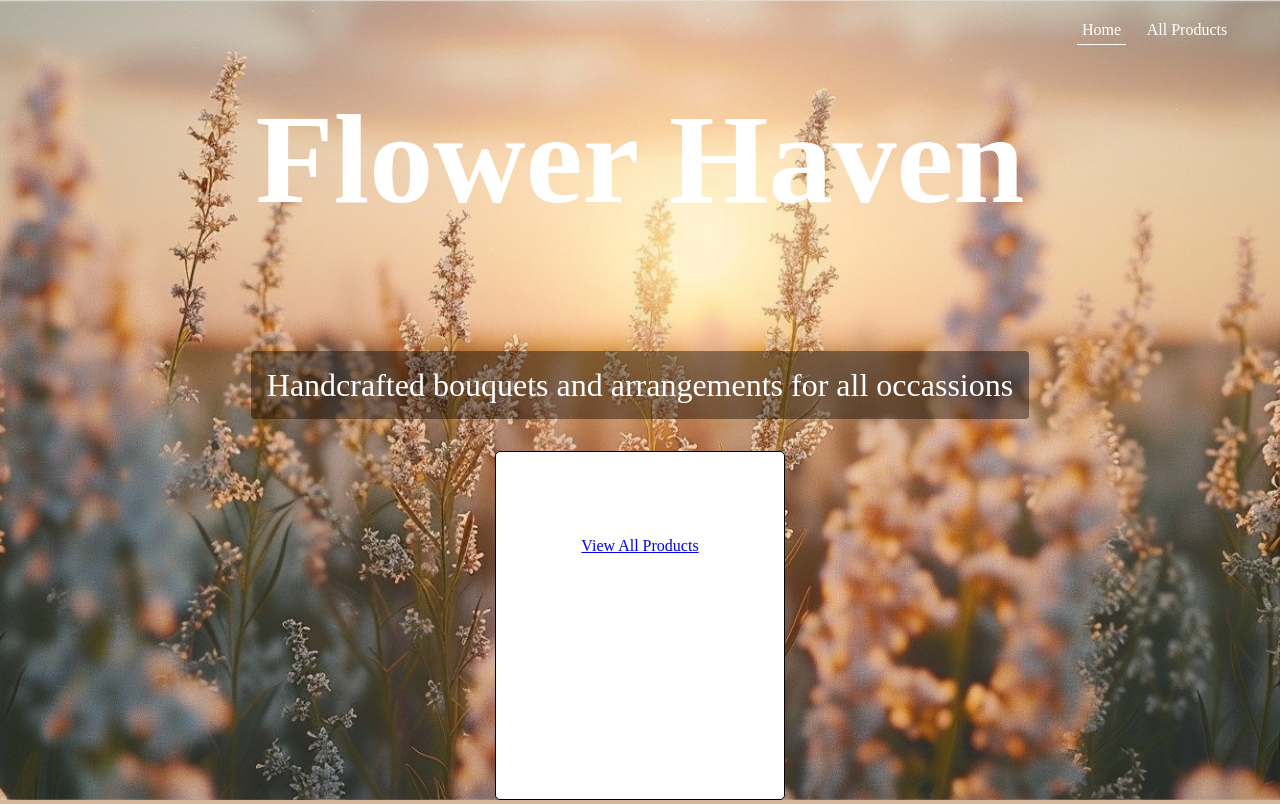
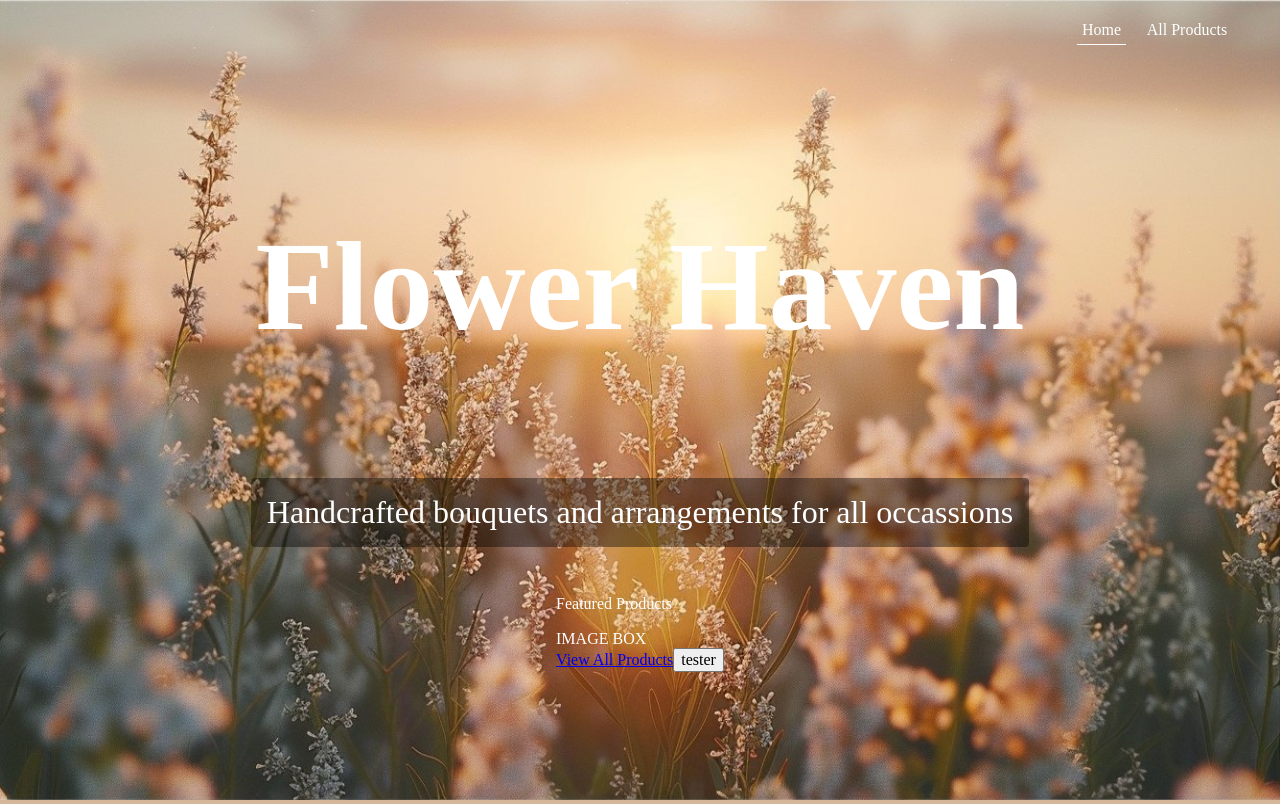
Before and after one commit to mcelle888/e-shop, a React (Vite) app: page / in a window 1280 px wide. Built offline with nearby package versions, Linux system fonts and the light colour scheme; no server answers; the database is empty.

Commit message:
Added empty modal

```diff
--- a/src/components/FlowerCard/FlowerCard.jsx
+++ b/src/components/FlowerCard/FlowerCard.jsx
@@ -1,18 +1,24 @@
 import React from 'react'
 import { Link } from 'react-router-dom'
 import styles from './FlowerCard.module.scss'
+import Modal from '../Modal/Modal'
 
 const FlowerCard = ( {flower} ) => {
     console.log(flower)
   return (
-    <article>
+    <>
+    <article className={styles.flowerBox} >
+        <div className={styles.flowerCard}>
         <h2>{flower.name}</h2>
         <img src={flower.imageLink} alt={flower.name} />
         <p>Starting from: ${flower.size.small.price} AUD</p>
         <p>Description: {flower.description}</p>
         <Link to ={flower.id}>More Info</Link>
-        <button>Add to Cart</button>
+        <Modal buttonText="Cart" />
+         </div>
     </article>
+
+    </>
   )
 }
 
--- a/src/components/FlowerCard/FlowerCard.module.scss
+++ b/src/components/FlowerCard/FlowerCard.module.scss
@@ -1,8 +1,7 @@
-article {
-    border: 1px solid black;
-    width: 20vw;
-    height: 50vh;;
-    background-color: white;
+.flowerCard {
+    width: 15vw;
+    height: 90%;
+    background-color: rgb(255, 255, 255);
     border-radius: 5px;
     padding: 1rem;
     display: flex;
@@ -10,7 +9,17 @@ article {
     align-items: center;
 }
 
-article > img {
+.flowerCard > img {
     height: 200px;
     width: 200px;
 }
+
+.flowerBox {
+    height: 55vh;
+    width: 20vw;
+    background-color: rgba(95, 55, 43, 0.5);
+    border-radius: 5px;
+    display: flex;
+    justify-content: center;
+    padding: 1rem;
+}
--- /dev/null
+++ b/src/components/Modal/Modal.jsx
@@ -0,0 +1,26 @@
+import React, { useState } from 'react'
+import styles from './Modal.module.scss'
+
+const Modal = ({ buttonText }) => {
+  const [isOpen, setIsOpen] = useState(false)
+
+  const toggleModal = () => {
+    setIsOpen(!isOpen)
+  }
+
+  return (
+    <>
+      <button onClick={toggleModal}>{buttonText}</button>
+      {isOpen && (
+        <dialog id="modal" className={styles.dialog} open>
+          <button onClick={toggleModal} className={styles.closeDialog}>
+            Close
+          </button>
+          <p>Lorem, ipsum dolor sit amet consectetur adipisicing elit. Velit, temporibus.</p>
+        </dialog>
+      )}
+    </>
+  )
+}
+
+export default Modal
--- a/src/components/Pages/LandingPage/LandingPage.jsx
+++ b/src/components/Pages/LandingPage/LandingPage.jsx
@@ -1,6 +1,7 @@
 import React from 'react'
 import styles from './LandingPage.module.scss'
 import { Link } from 'react-router-dom'
+import Modal from '../../Modal/Modal'
 
 const LandingPage = () => {
   return (
@@ -20,6 +21,9 @@ const LandingPage = () => {
             </div>
             <Link to={"/products"}> View All Products</Link>
 
+            <Modal buttonText="tester" />
+
+
         </article>
         </div>
 
--- a/src/components/Pages/LandingPage/LandingPage.module.scss
+++ b/src/components/Pages/LandingPage/LandingPage.module.scss
@@ -15,6 +15,7 @@
     width: 100%;
     height: 100%;
     color: white;
+    animation: fade-in 1.5s;
 }
 
 .header > h1 {
@@ -27,3 +28,13 @@
     padding: 1rem;
     border-radius: 4px;
 }
+
+
+@keyframes fade-in {
+    from {
+        opacity: 0;
+    }
+    to {
+        opacity: 100;
+    }
+}
--- a/src/components/Pages/ProductsPage/ProductsPage.jsx
+++ b/src/components/Pages/ProductsPage/ProductsPage.jsx
@@ -36,9 +36,7 @@ const ProductsPage = () => {
 
        <div className={styles.imgBox}>
             <img className={styles.banner} src="src\assets\flowerbanner.jpg" alt="field" />
-
         </div>
-
 
         <section>
           {flowers.map((flowers) => (
@@ -46,6 +44,11 @@ const ProductsPage = () => {
           ))}
         </section>
 
+        <div className={styles.imgBox}>
+            <img className={styles.banner} src="src\assets\footer.jpg" alt="field" />
+
+        </div>
+
     </main>
     </>
   )
--- a/src/components/Pages/ProductsPage/ProductsPage.module.scss
+++ b/src/components/Pages/ProductsPage/ProductsPage.module.scss
@@ -1,5 +1,6 @@
 .banner {
     width: 100vw;
+    height: 40vh;
 }
 
 section {
@@ -9,8 +10,29 @@ section {
     flex-wrap: wrap;
     justify-content: center;
     align-items: center;
+    margin: 2rem 0;
+    animation: fade-in 2.5s;
 }
 
 header {
     position: absolute;
+    display: flex;
+    justify-content: center;
+    align-items: center;
+    width: 100vw;
+    height: 40vh;
 }
+
+.heading {
+    font-size: 5rem;
+    animation: fade-in 2s;
+}
+
+@keyframes fade-in {
+    from {
+        opacity: 0;
+    }
+    to {
+        opacity: 100;
+    }
+}
```
Also changed, not shown: src/assets/footer.jpg (added), src/components/Modal/Modal.module.scss (added).
